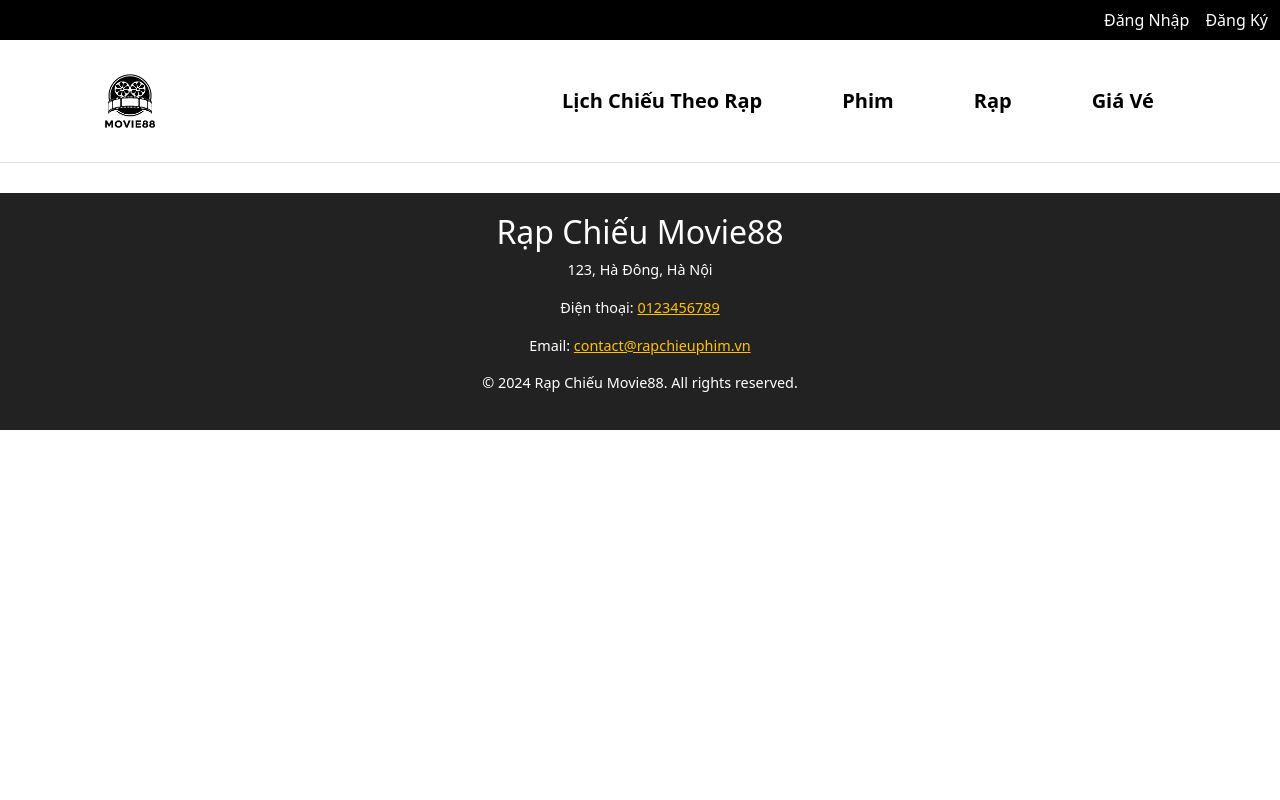
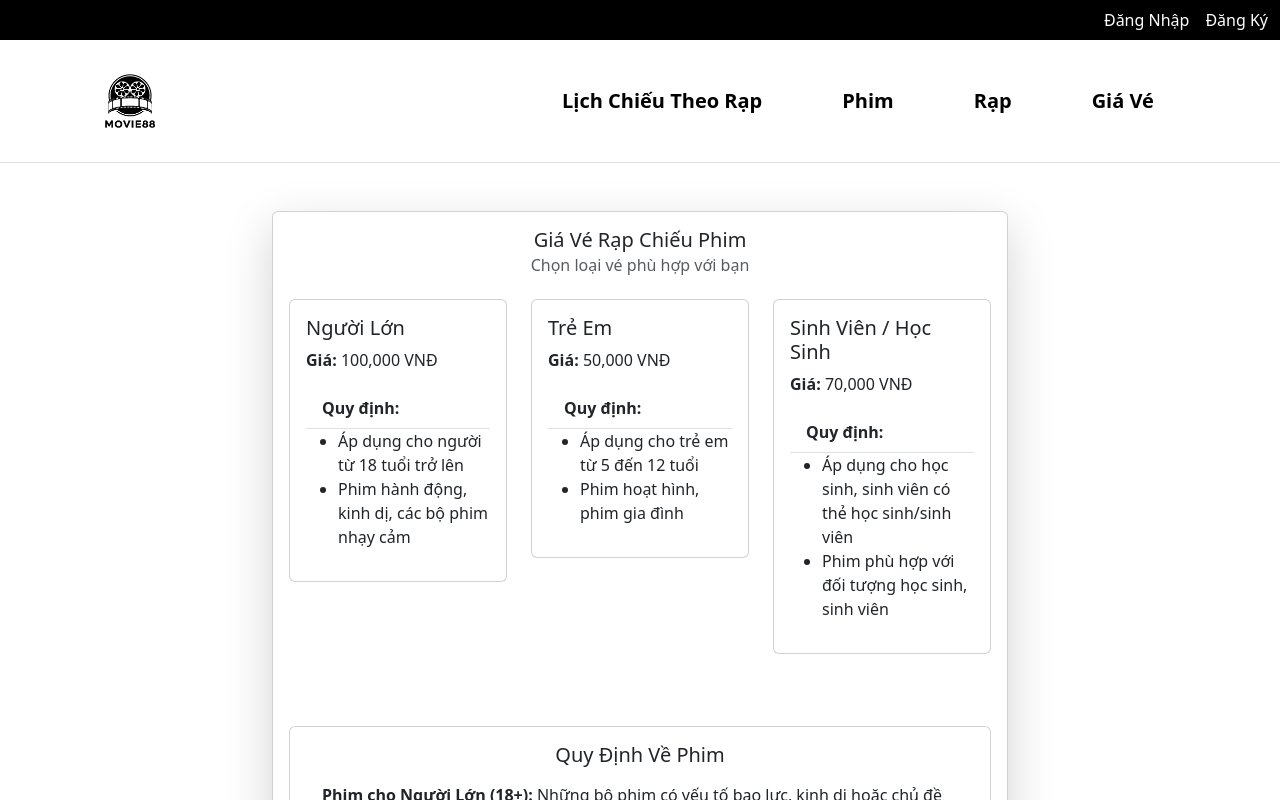
Before and after one commit to lucneahihi0310/Project_Movie_App, a React (Create React App) app: page /price in a window 1280 px wide. Shown: the top 800 px of the page. Built offline with nearby package versions, Linux system fonts and the light colour scheme; data requests are answered from the project's data file.

Commit message:
create TicketPricing.js and update database

```diff
--- a/database.json
+++ b/database.json
@@ -4,7 +4,7 @@
       "id": 1,
       "username": "admin",
       "password": "hashed_password_1",
-      "role": "admin",
+      "role": 1,
       "dob": "1990-01-01",
       "address": "123, Hà Đông, Hà Nội",
       "email": "admin@rapchieuphim.vn",
@@ -16,13 +16,23 @@
       "id": 2,
       "username": "user123",
       "password": "hashed_password_2",
-      "role": "customer",
+      "role": 2,
       "dob": "1990-01-01",
       "address": "123, Hà Đông, Hà Nội",
       "email": "user123@gmail.com",
       "phone": "0912345678",
       "full_name": "Lê Văn Khách",
       "status": "active"
+    }
+  ],
+  "roles": [
+    {
+      "id": 1,
+      "name": "admin"
+    },
+    {
+      "id": 2,
+      "name": "customer"
     }
   ],
   "cinema": {
@@ -35,18 +45,48 @@
     "description": "Chào mừng đến với Rạp Chiếu Phim Movie88, nơi mang đến những trải nghiệm điện ảnh tuyệt vời. Chúng tôi cung cấp các bộ phim mới nhất và không gian giải trí thoải mái cho mọi lứa tuổi."
   },
   "genres": [
-    { "id": 1, "name": "Hành động" },
-    { "id": 2, "name": "Khoa học viễn tưởng" },
-    { "id": 3, "name": "Hoạt hình" },
-    { "id": 4, "name": "Phiêu lưu" },
-    { "id": 5, "name": "Kinh Dị" },
-    { "id": 6, "name": "Tâm Lý" },
-    { "id": 7, "name": "Hài" }
+    {
+      "id": 1,
+      "name": "Hành động"
+    },
+    {
+      "id": 2,
+      "name": "Khoa học viễn tưởng"
+    },
+    {
+      "id": 3,
+      "name": "Hoạt hình"
+    },
+    {
+      "id": 4,
+      "name": "Phiêu lưu"
+    },
+    {
+      "id": 5,
+      "name": "Kinh Dị"
+    },
+    {
+      "id": 6,
+      "name": "Tâm Lý"
+    },
+    {
+      "id": 7,
+      "name": "Hài"
+    }
   ],
   "languages": [
-    { "id": 1, "name": "Tiếng Anh" },
-    { "id": 2, "name": "Tiếng Việt lồng tiếng" },
-    { "id": 3, "name": "Tiếng Việt phụ đề" }
+    {
+      "id": 1,
+      "name": "Tiếng Anh"
+    },
+    {
+      "id": 2,
+      "name": "Tiếng Việt lồng tiếng"
+    },
+    {
+      "id": 3,
+      "name": "Tiếng Việt phụ đề"
+    }
   ],
   "movies": [
     {
@@ -55,7 +95,9 @@
       "director": "Lưu Thành Luân",
       "actor": "Hồng Đào, Thiên An, Thuỳ Tiên, Văn Anh, Samuel An,...",
       "description": "Linh Miêu: Quỷ Nhập Tràng lấy cảm hứng từ truyền thuyết dân gian về “quỷ nhập tràng” để xây dựng cốt truyện. Phim lồng ghép những nét văn hóa đặc trưng của Huế như nghệ thuật khảm sành - một văn hóa đặc sắc của thời nhà Nguyễn, đề cập đến các vấn đề về giai cấp và quan điểm trọng nam khinh nữ. Đặc biệt, hình ảnh rước kiệu thây ma và những hình nhân giấy không chỉ biểu trưng cho tai ương hay điềm dữ mà còn là hiện thân của nghiệp quả.",
-      "genre_ids": [5],
+      "genre_ids": [
+        5
+      ],
       "duration": 109,
       "rating": "C18",
       "language_id": 3,
@@ -67,7 +109,9 @@
     {
       "id": 2,
       "title": "Quỷ Treo Đầu",
-      "genre_ids": [5],
+      "genre_ids": [
+        5
+      ],
       "description": "Petai & Nicha - cặp đôi trẻ đẹp liên tục bị quấy phá sau khi chuyển đến ngôi nhà gia truyền của Nicha. Từ những tiếng động cót két chói tai đến những cái chết mất xác; tất cả đều xuất phát từ một lời nguyền cổ xưa ma quái.",
       "director": "Bo Nipan Chawcharernpon",
       "actor": "Khun Chanon Ukkharachata, Aniporn Chalermburanawong",
@@ -82,7 +126,9 @@
     {
       "id": 3,
       "title": "BLUE PERIOD",
-      "genre_ids": [6],
+      "genre_ids": [
+        6
+      ],
       "description": "Dựa trên bộ manga ăn khách cùng tên của tác giả Yamaguchi Tsubasa đã chiến thắng giải Manga Taisho năm 2020. Dưới vỏ bọc của một nam sinh xuất sắc, Yatora Yaguchi luôn cố gắng hết sức để làm hài lòng mọi người. Cậu chưa bao giờ cảm thấy mình thật sự đang sống cho đến khi cậu bắt đầu vẽ bức tranh về khung cảnh sáng sớm dưới màu xanh huyền ảo tại Shibuya. Lần đầu tiên trong cuộc đời tăm tối của mình, Yatora nhận ra được nhịp đập trái tim mạnh mẽ dành cho hội họa và nghệ thuật. Tôi không phải thiên tài, nhưng tôi sẽ phấn đấu cho đến khi trở thành thiên tài!",
       "director": "Kentaro Hagiwara",
       "actor": "Gordon Maeda; Fumiya Takahashi; Rihito Itagaki; Hiyori Sakurada",
@@ -97,7 +143,9 @@
     {
       "id": 4,
       "title": "CƯỜI XUYÊN BIÊN GIỚI",
-      "genre_ids": [7],
+      "genre_ids": [
+        7
+      ],
       "description": "Cười Xuyên Biên Giới kể về hành trình của Jin-bong (Ryu Seung-ryong) - cựu vô địch bắn cung quốc gia, sau khi nghỉ hưu, anh đã trở thành một nhân viên văn phòng bình thường. Đứng trước nguy cơ bị sa thải, Jin-bong phải nhận một nhiệm vụ bất khả thi là bay đến nửa kia của trái đất trong nỗ lực tuyệt vọng để sinh tồn. Sống sót sau một sự cố đe doạ tính mạng, Jin-bong đã “hạ cánh” xuống khu rừng Amazon, nơi anh gặp bộ ba thổ dân bản địa có kỹ năng bắn cung thượng thừa: Sika, Eeba và Walbu. Tin rằng đã tìm ra cách để tự cứu mình, Jin-bong hợp tác với phiên dịch ngáo ngơ Bbang-sik (Jin Sun-kyu) và đưa ba chiến thần cung thủ đến Hàn Quốc cho một nhiệm vụ táo bạo.",
       "director": "KIM Chang-ju",
       "actor": " Ryu Seung-ryong , Jin Sun-kyu, Igor Rafael P EDROSO, Luan B RUM DE ABREU E LIMA, JB João Batista GOMES DE O LIVEIRA, Yeom Hye-ran và Go Kyoung- pyo, Lee Soon-won",
@@ -157,5 +205,37 @@
       "customer_name": "Trần Thị B",
       "status": "Available"
     }
+  ],
+  "ticketPricing": [
+    {
+      "id": 1,
+      "type": "Người Lớn",
+      "price": 100000,
+      "ageGroup": "18+",
+      "rules": [
+        "Áp dụng cho người từ 18 tuổi trở lên",
+        "Phim hành động, kinh dị, các bộ phim nhạy cảm"
+      ]
+    },
+    {
+      "id": 2,
+      "type": "Trẻ Em",
+      "price": 50000,
+      "ageGroup": "5-12",
+      "rules": [
+        "Áp dụng cho trẻ em từ 5 đến 12 tuổi",
+        "Phim hoạt hình, phim gia đình"
+      ]
+    },
+    {
+      "id": 3,
+      "type": "Sinh Viên / Học Sinh",
+      "price": 70000,
+      "ageGroup": "12-22",
+      "rules": [
+        "Áp dụng cho học sinh, sinh viên có thẻ học sinh/sinh viên",
+        "Phim phù hợp với đối tượng học sinh, sinh viên"
+      ]
+    }
   ]
 }
--- a/src/App.js
+++ b/src/App.js
@@ -4,6 +4,7 @@ import Header from "./Components/pages/Header";
 import Footer from "./Components/pages/Footer";
 import { publicRoutes } from "./Components/router/index.js";
 import CinemaInfo from "./Components/pages/CinemaInfo";
+import TicketPricing from "./Components/pages/TicketPricing";
 
 function App() {
   return (
@@ -17,6 +18,7 @@ function App() {
           );
         })}
         <Route path="/info" element={<CinemaInfo />} />
+        <Route path="/price" element={<TicketPricing />} />
       </Routes>
       <Footer />
     </Router>
--- a/src/Components/pages/Header.js
+++ b/src/Components/pages/Header.js
@@ -36,7 +36,7 @@ function Header() {
               <Nav.Link href="#lichchieu">Lịch Chiếu Theo Rạp</Nav.Link>
               <Nav.Link href="#phim">Phim</Nav.Link>
               <Nav.Link as={Link} to={"/info"}>Rạp</Nav.Link>
-              <Nav.Link href="#giave">Giá Vé</Nav.Link>
+              <Nav.Link as={Link} to={"/price"}>Giá Vé</Nav.Link>
             </Nav>
           </Navbar.Collapse>
         </Container>
--- /dev/null
+++ b/src/Components/pages/TicketPricing.js
@@ -0,0 +1,73 @@
+import React, { useEffect, useState } from 'react';
+import { Container, Row, Col, Card, ListGroup } from 'react-bootstrap';
+
+function TicketPricing() {
+  const [ticketPricing, setTicketPricing] = useState([]);
+
+  useEffect(() => {
+    fetch('http://localhost:3001/ticketPricing')
+      .then(response => response.json())
+      .then(data => setTicketPricing(data))
+      .catch(error => console.error('Lỗi khi tải dữ liệu giá vé:', error));
+  }, []);
+
+  return (
+    <Container className="my-5">
+      <Row>
+        <Col md={8} className="mx-auto">
+          <Card className="shadow-lg">
+            <Card.Body>
+              <Card.Title className="text-center">Giá Vé Rạp Chiếu Phim</Card.Title>
+              <Card.Subtitle className="mb-4 text-center text-muted">
+                Chọn loại vé phù hợp với bạn
+              </Card.Subtitle>
+
+              <Row>
+                {ticketPricing.map(ticket => (
+                  <Col md={4} key={ticket.id}>
+                    <Card className="mb-4">
+                      <Card.Body>
+                        <Card.Title>{ticket.type}</Card.Title>
+                        <Card.Text>
+                          <strong>Giá:</strong> {ticket.price.toLocaleString()} VNĐ
+                        </Card.Text>
+                        <ListGroup variant="flush">
+                          <ListGroup.Item>
+                            <strong>Quy định:</strong>
+                          </ListGroup.Item>
+                          <ul>
+                            {ticket.rules.map((rule, index) => (
+                              <li key={index}>{rule}</li>
+                            ))}
+                          </ul>
+                        </ListGroup>
+                      </Card.Body>
+                    </Card>
+                  </Col>
+                ))}
+              </Row>
+              <Card className="mt-5">
+                <Card.Body>
+                  <Card.Title className="text-center">Quy Định Về Phim</Card.Title>
+                  <ListGroup variant="flush">
+                    <ListGroup.Item>
+                      <strong>Phim cho Người Lớn (18+):</strong> Những bộ phim có yếu tố bạo lực, kinh dị hoặc chủ đề nhạy cảm. Không phù hợp cho trẻ em và thanh thiếu niên.
+                    </ListGroup.Item>
+                    <ListGroup.Item>
+                      <strong>Phim cho Trẻ Em:</strong> Các bộ phim hoạt hình, gia đình. Chỉ dành cho trẻ em dưới 12 tuổi.
+                    </ListGroup.Item>
+                    <ListGroup.Item>
+                      <strong>Phim Sinh Viên / Học Sinh:</strong> Các bộ phim nhẹ nhàng, phù hợp cho học sinh và sinh viên. Những bộ phim này thường có tính giáo dục cao.
+                    </ListGroup.Item>
+                  </ListGroup>
+                </Card.Body>
+              </Card>
+            </Card.Body>
+          </Card>
+        </Col>
+      </Row>
+    </Container>
+  );
+}
+
+export default TicketPricing;
```
